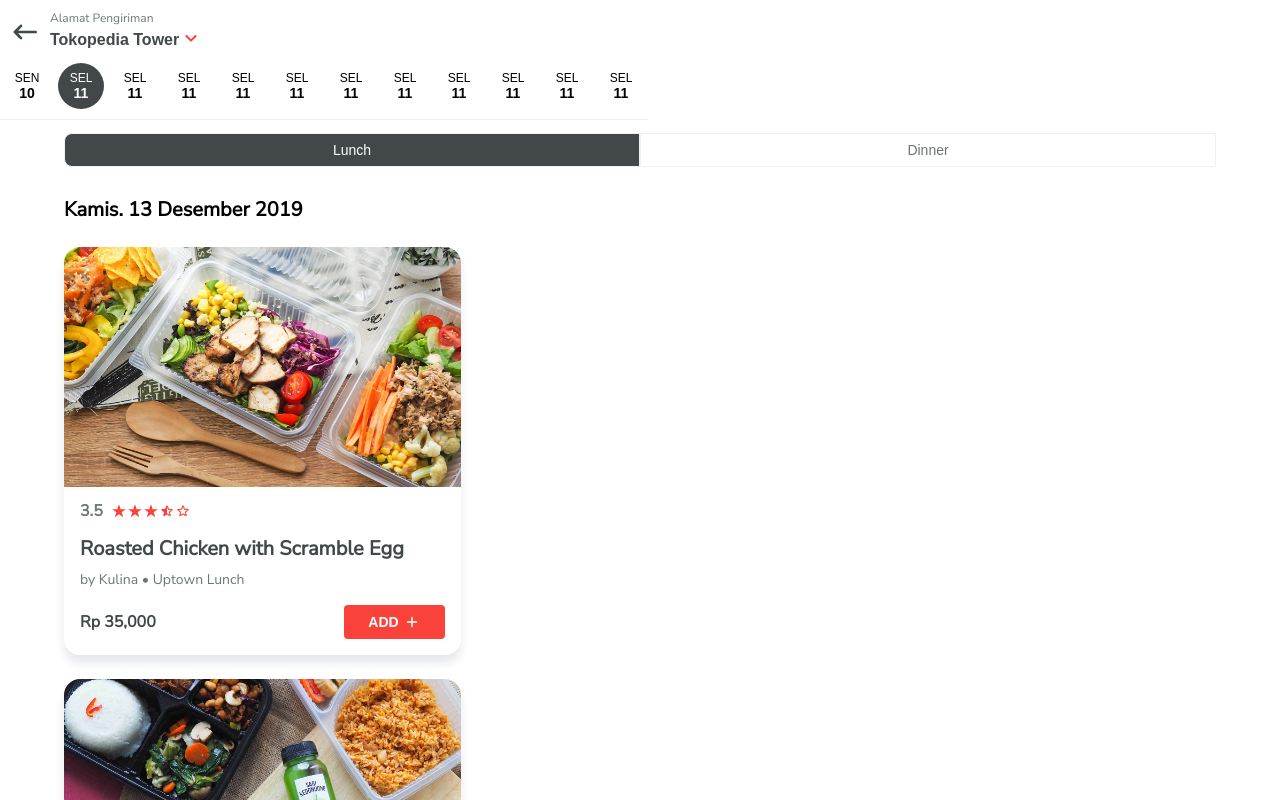
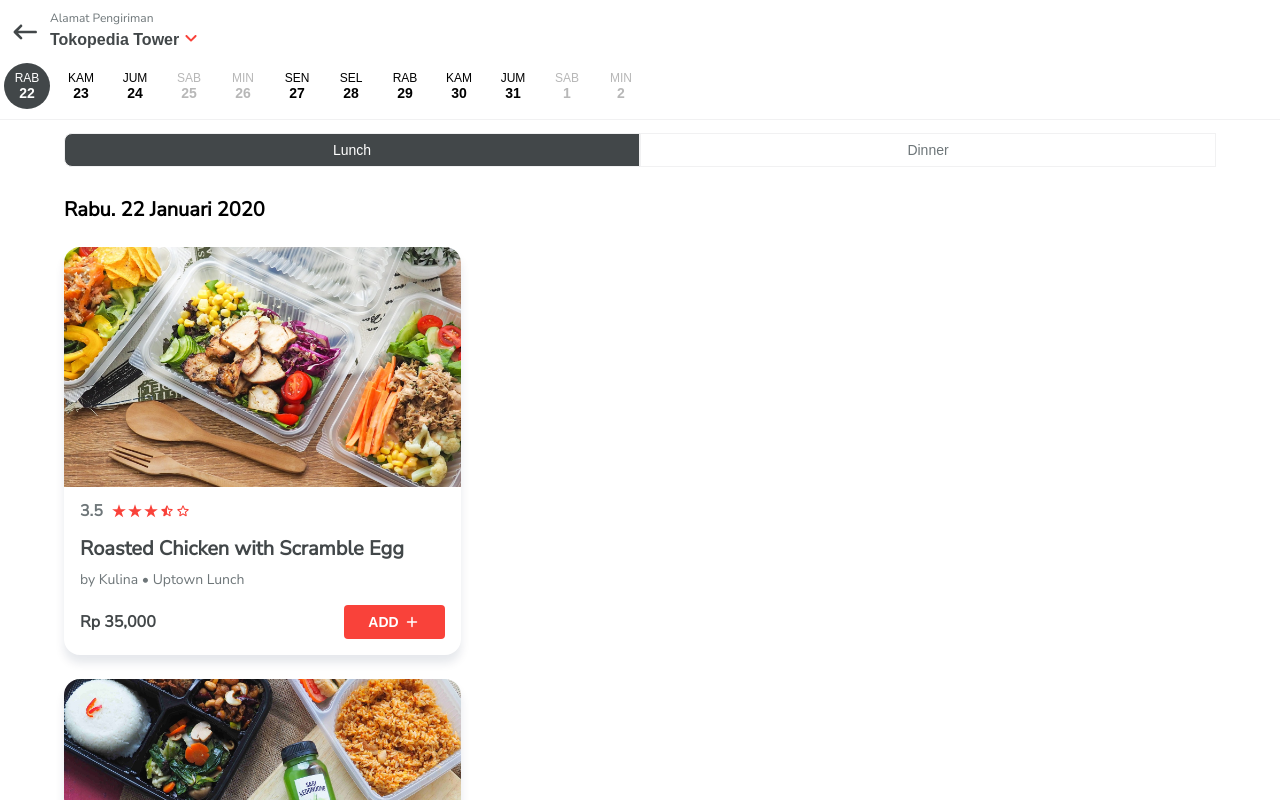
Before and after one commit to satriyawicaksana/4fd72e6a7b3e23b7c594b66f8262f0e5252ce536, a React (Create React App) app: page / in a window 1280 px wide. Shown: the top 800 px of the page. Built offline with nearby package versions, Linux system fonts and the light colour scheme.

Commit message:
adding logic for date and lunch&dinner button

```diff
--- a/src/App.css
+++ b/src/App.css
@@ -1,4 +1,5 @@
 .header {
+  width: 100%;
   height: 120px;
   border-bottom: 1px solid #f1f1f2;
   position: fixed;
@@ -76,6 +77,8 @@
 }
 
 .date-container {
+  position: fixed;
+  width: 100%;
   overflow-x: auto;
   white-space: nowrap;
 }
@@ -123,53 +126,6 @@
 
 .date-container .btn-active {
   background-color: #424749;
-  color: #fff;
-}
-
-.date-wrapper {
-  position: fixed;
-  left: 0;
-  width: 100%;
-  overflow-x: auto;
-  display: -webkit-box;
-  display: -ms-flexbox;
-  display: flex;
-  -webkit-box-orient: horizontal;
-  -webkit-box-direction: normal;
-      -ms-flex-direction: row;
-          flex-direction: row;
-  -webkit-box-pack: center;
-      -ms-flex-pack: center;
-          justify-content: center;
-  -webkit-box-align: center;
-      -ms-flex-align: center;
-          align-items: center;
-  white-space: nowrap;
-}
-
-.date-wrapper ul {
-  list-style-type: none;
-  margin: 0;
-  padding: 0;
-}
-
-.date-wrapper li {
-  display: inline-block;
-  width: 50px;
-  height: 50px;
-  background-color: #424749;
-}
-
-.date-wrapper li p:first-child {
-  font-size: 12px;
-}
-
-.date-wrapper li p:last-child {
-  font-size: 16px;
-  font-weight: bolder;
-}
-
-.date-wrapper li p {
   color: #fff;
 }
 
--- a/src/App.js
+++ b/src/App.js
@@ -16,10 +16,33 @@ class App extends React.Component {
       displayCart: 'none',
       displaySearch: false,
       searchValue: '',
-      displayResult: false
+      displayResult: false,
+      lunch: true
     }
   }
-
+  bulan = ["Januari", "Februari", "Maret", "April", "Mei", "Juni", "Juli", "Agustus", "September", "Oktober", "November", "Desember"];
+  hari = ["Minggu", "Senin", "Selasa", "Rabu", "Kamis", "Jumat", "Sabtu"];
+  hariSingkat = ["MIN", "SEN", "SEL", "RAB", "KAM", "JUM", "SAB"];
+  get2Week = () => {
+    const datepicker = [];
+    const element = [];
+    let dateNow = new Date();
+    let firstDay = true;
+    for (let i = 0; i < 12; i++) {
+      element.push(
+        <li key={i}>
+          <button className={firstDay ? 'btn-active' : ''} disabled={dateNow.getDay() === 0 || dateNow.getDay() === 6 ? true : false}>
+            <p>{this.hariSingkat[dateNow.getDay()]}</p>
+            <p>{dateNow.getDate()}</p>
+          </button>
+        </li>
+      );
+      firstDay = false;
+      dateNow = new Date(Date.now() + (1000 * 60 * 60 * 24 * (i + 1)));
+    }
+    datepicker.push(<ul>{element}</ul>);
+    return datepicker;
+  }
   renderCart = () => {
     this.setState({ displayCart: 'flex' });
   }
@@ -33,6 +56,16 @@ class App extends React.Component {
     this.setState({ searchValue: event.target.value }, () => {
       this.state.searchValue.length >= 3 ? this.setState({ displayResult: true }) : this.setState({ displayResult: false });
     });
+  }
+  setDinner = () => {
+    this.setState({ lunch: false });
+  }
+  setLunch = () => {
+    this.setState({ lunch: true });
+  }
+  getDateNow = () => {
+    const dateNow = new Date();
+    return `${this.hari[dateNow.getDay()]}. ${dateNow.getDate()} ${this.bulan[dateNow.getMonth()]} ${dateNow.getFullYear()}`;
   }
   render() {
     return (
@@ -53,89 +86,16 @@ class App extends React.Component {
             </div>
           </div>
           <div className="date-container">
-            <ul>
-              <li>
-                <button>
-                  <p className="day">SEN</p>
-                  <p>10</p>
-                </button>
-              </li>
-              <li>
-                <button className="btn-active">
-                  <p className="day">SEL</p>
-                  <p>11</p>
-                </button>
-              </li>
-              <li>
-                <button>
-                  <p className="day">SEL</p>
-                  <p>11</p>
-                </button>
-              </li>
-              <li>
-                <button>
-                  <p className="day">SEL</p>
-                  <p>11</p>
-                </button>
-              </li>
-              <li>
-                <button>
-                  <p className="day">SEL</p>
-                  <p>11</p>
-                </button>
-              </li>
-              <li>
-                <button>
-                  <p className="day">SEL</p>
-                  <p>11</p>
-                </button>
-              </li>
-              <li>
-                <button>
-                  <p className="day">SEL</p>
-                  <p>11</p>
-                </button>
-              </li>
-              <li>
-                <button>
-                  <p className="day">SEL</p>
-                  <p>11</p>
-                </button>
-              </li>
-              <li>
-                <button>
-                  <p className="day">SEL</p>
-                  <p>11</p>
-                </button>
-              </li>
-              <li>
-                <button>
-                  <p className="day">SEL</p>
-                  <p>11</p>
-                </button>
-              </li>
-              <li>
-                <button>
-                  <p className="day">SEL</p>
-                  <p>11</p>
-                </button>
-              </li>
-              <li>
-                <button>
-                  <p className="day">SEL</p>
-                  <p>11</p>
-                </button>
-              </li>
-            </ul>
+            {this.get2Week()}
           </div>
         </div>
         <div className="time-selector">
-          <button className="active">Lunch</button>
-          <button>Dinner</button>
+          <button onClick={this.setLunch} className={this.state.lunch ? 'active' : ''}>Lunch</button>
+          <button onClick={this.setDinner} className={this.state.lunch ? '' : 'active'}> Dinner</button>
         </div>
         <div className="main-container">
           <div className="date">
-            <p>Kamis. 13 Desember 2019</p>
+            <p>{this.getDateNow()}</p>
           </div>
           <div>
             <FoodCard title="Roasted Chicken with Scramble Egg" by="Kulina"
--- a/src/App.scss
+++ b/src/App.scss
@@ -1,5 +1,6 @@
 @import 'variable';
 .header{
+    width: 100%;
     height: 120px;
     border-bottom: 1px solid $outline-color;
     position: fixed;
@@ -35,6 +36,8 @@
     fill: $button-color;
 }
 .date-container{
+    position: fixed;
+    width: 100%;
     overflow-x: auto;
     white-space: nowrap;
     & ul{
@@ -62,36 +65,6 @@
     .btn-active{
         background-color: $primary-color;
         color: #fff;
-    }
-
-}
-.date-wrapper{
-    position: fixed;
-    left: 0;
-    width: 100%;
-    overflow-x: auto;
-    @include flexbox;
-    white-space: nowrap;
-    & ul{
-        list-style-type: none;
-        margin: 0;
-        padding: 0;
-    }
-    & li{
-        display: inline-block;
-        width: 50px;
-        height: 50px;
-        background-color: $primary-color;
-        & p:first-child{
-            font-size: $fontS;
-        }
-        & p:last-child{
-            font-size: $fontL;
-            font-weight: bolder;
-        }
-        & p{
-            color: #fff;
-        }
     }
 }
 .time-selector{
```
Also changed, not shown: 1 other file (tests, documents, lock files or other folders).
